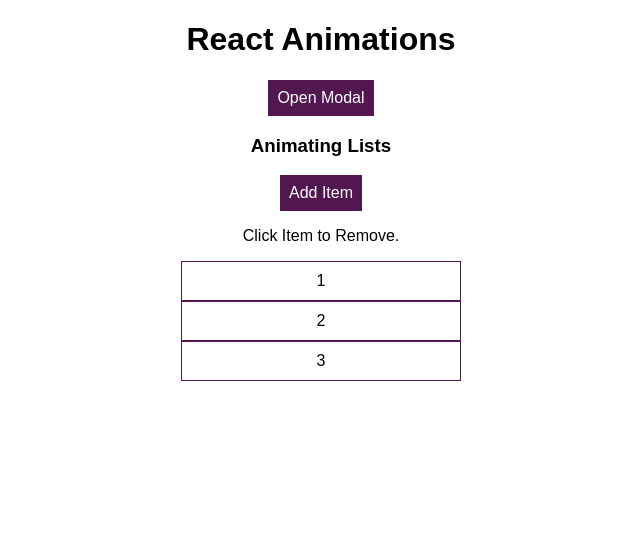
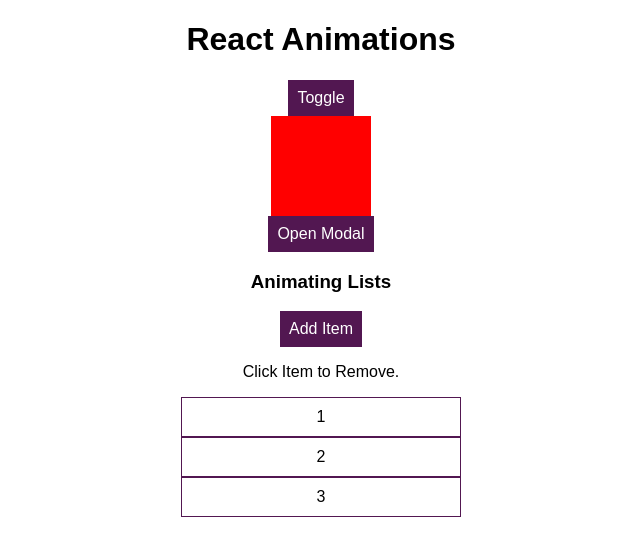
Before and after one commit to navneetgupta/react_animations_ex, a React (Create React App) app: page / in a window 1280 px wide. Shown: the top 556 px of the page, without its empty margins (319-959 px from the left). Built offline with nearby package versions, Linux system fonts and the light colour scheme.

Commit message:
Lecture 433. Using ReactTransitionGroup

```diff
--- a/src/App.js
+++ b/src/App.js
@@ -1,4 +1,5 @@
 import React, { Component, Fragment } from "react";
+import Transition from "react-transition-group/Transition";
 
 import "./App.css";
 import Modal from "./components/Modal/Modal";
@@ -7,7 +8,8 @@ import List from "./components/List/List";
 
 class App extends Component {
   state = {
-    closed: true
+    closed: true,
+    showBlock: false
   };
 
   toggleModalHandler = () => {
@@ -18,6 +20,26 @@ class App extends Component {
     return (
       <div className="App">
         <h1>React Animations</h1>
+        <button
+          className="Button"
+          onClick={() =>
+            this.setState(prevState => ({ showBlock: !prevState.showBlock }))
+          }
+        >
+          Toggle
+        </button>
+        <br />
+        <Transition in={this.state.showBlock} timeout={300}>
+          {/* 300 ms */}
+          <div
+            style={{
+              backgroundColor: "red",
+              width: 100,
+              height: 100,
+              margin: "auto"
+            }}
+          ></div>
+        </Transition>
         {!this.state.closed ? (
           <Fragment>
             <Modal show={!this.state.closed} closed={this.toggleModalHandler} />
```
